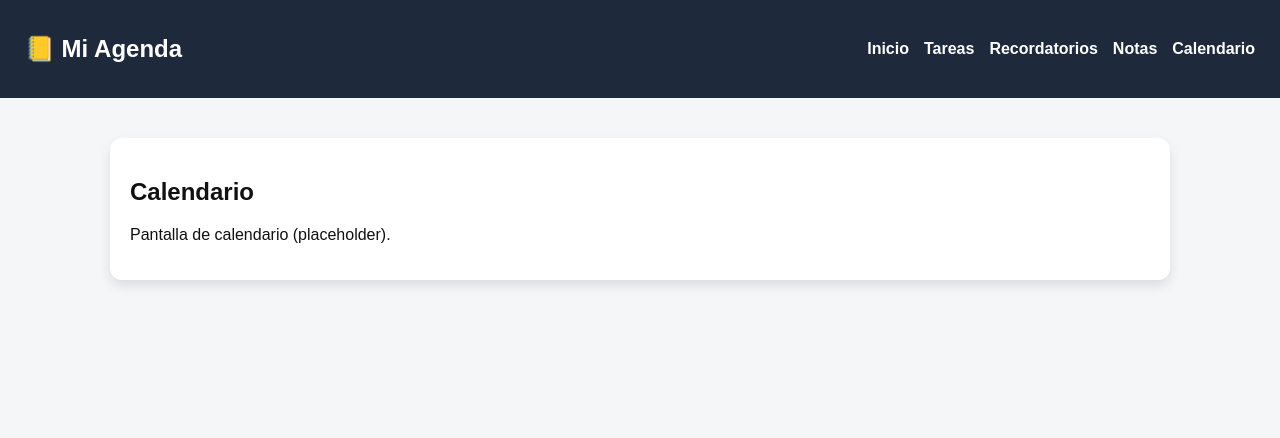
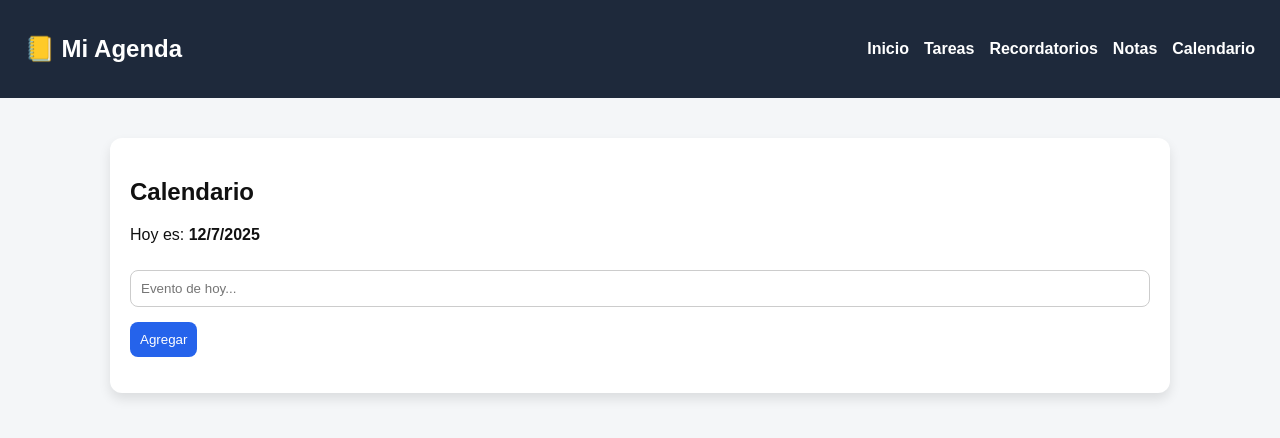
Before and after one commit to diegohernandez8345-glitch/agenda-app, a React (Create React App) app in the folder frontend/: page /calendario in a window 1280 px wide. Shown: the top 438 px of the page. Built offline with nearby package versions, Linux system fonts and the light colour scheme.

Commit message:
Update Calendario.jsx

```diff
--- a/frontend/src/pages/Calendario.jsx
+++ b/frontend/src/pages/Calendario.jsx
@@ -1,10 +1,49 @@
-import React from 'react';
+import React, { useState, useEffect } from "react";
 
-export default function Calendario(){
+export default function Calendario() {
+  const hoy = new Date().toLocaleDateString();
+  const [evento, setEvento] = useState("");
+  const [eventos, setEventos] = useState([]);
+
+  useEffect(() => {
+    const data = JSON.parse(localStorage.getItem("eventos")) || [];
+    setEventos(data);
+  }, []);
+
+  const agregarEvento = () => {
+    if (!evento.trim()) return;
+
+    const nuevo = {
+      id: Date.now(),
+      fecha: hoy,
+      texto: evento
+    };
+
+    const nuevos = [...eventos, nuevo];
+    setEventos(nuevos);
+    localStorage.setItem("eventos", JSON.stringify(nuevos));
+    setEvento("");
+  };
+
   return (
     <div>
       <h2>Calendario</h2>
-      <p>Pantalla de calendario (placeholder).</p>
+      <p>Hoy es: <b>{hoy}</b></p>
+
+      <input
+        value={evento}
+        onChange={e => setEvento(e.target.value)}
+        placeholder="Evento de hoy..."
+      />
+      <button onClick={agregarEvento}>Agregar</button>
+
+      <ul>
+        {eventos.map(e => (
+          <li key={e.id}>
+            {e.fecha} - {e.texto}
+          </li>
+        ))}
+      </ul>
     </div>
   );
 }
```
